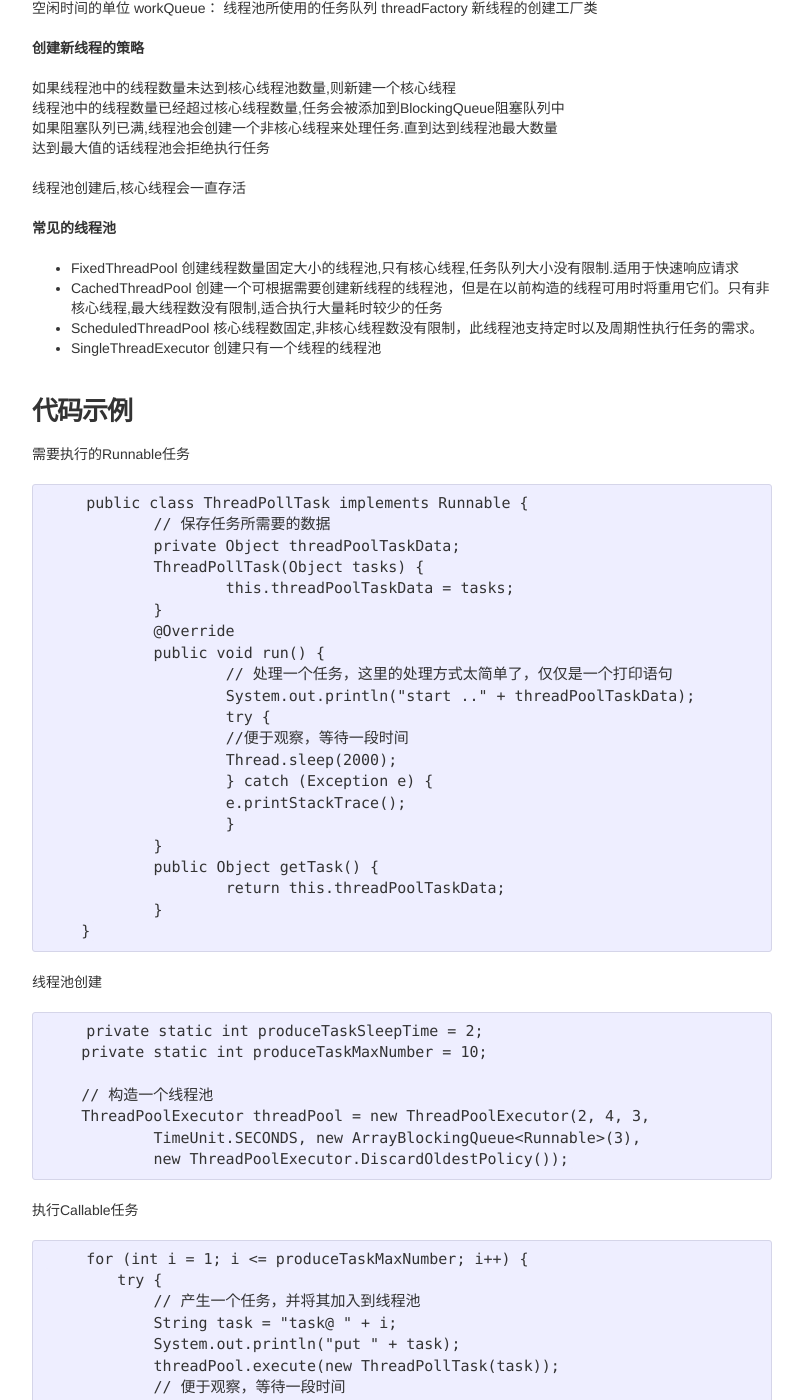
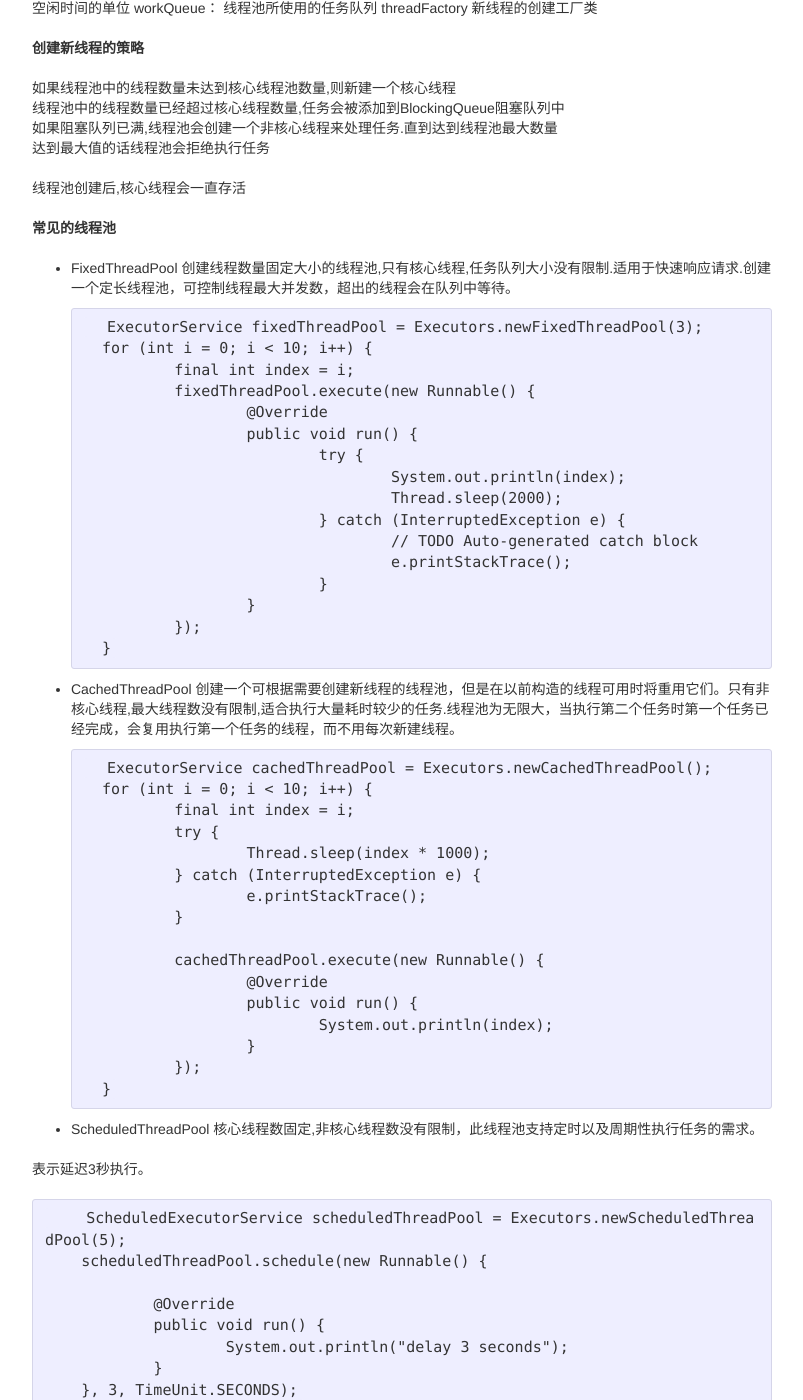
Before and after one commit to viator42/viator42.github.io, a Jekyll site: the page built from _posts/2018-2-24-java-notes.markdown, in a window 1280 px wide and 1400 px high, scrolled down 9411 px. Shown: the whole window, without its empty margins (238-1041 px from the left). Built offline with Jekyll 4.4.1, drawn with Linux system fonts in a browser that asks for light colours; some of the changed text lies outside the part shown.

Commit message:
update post

```diff
--- a/_posts/2018-2-24-java-notes.markdown
+++ b/_posts/2018-2-24-java-notes.markdown
@@ -417,10 +417,86 @@ __创建新线程的策略__
 
 __常见的线程池__
 
-* FixedThreadPool 创建线程数量固定大小的线程池,只有核心线程,任务队列大小没有限制.适用于快速响应请求
-* CachedThreadPool 创建一个可根据需要创建新线程的线程池，但是在以前构造的线程可用时将重用它们。只有非核心线程,最大线程数没有限制,适合执行大量耗时较少的任务
+* FixedThreadPool 创建线程数量固定大小的线程池,只有核心线程,任务队列大小没有限制.适用于快速响应请求.创建一个定长线程池，可控制线程最大并发数，超出的线程会在队列中等待。
+
+        ExecutorService fixedThreadPool = Executors.newFixedThreadPool(3);
+        for (int i = 0; i < 10; i++) {
+                final int index = i;
+                fixedThreadPool.execute(new Runnable() {
+                        @Override
+                        public void run() {
+                                try {
+                                        System.out.println(index);
+                                        Thread.sleep(2000);
+                                } catch (InterruptedException e) {
+                                        // TODO Auto-generated catch block
+                                        e.printStackTrace();
+                                }
+                        }
+                });
+        }
+
+* CachedThreadPool 创建一个可根据需要创建新线程的线程池，但是在以前构造的线程可用时将重用它们。只有非核心线程,最大线程数没有限制,适合执行大量耗时较少的任务.线程池为无限大，当执行第二个任务时第一个任务已经完成，会复用执行第一个任务的线程，而不用每次新建线程。
+
+        ExecutorService cachedThreadPool = Executors.newCachedThreadPool();
+        for (int i = 0; i < 10; i++) {
+                final int index = i;
+                try {
+                        Thread.sleep(index * 1000);
+                } catch (InterruptedException e) {
+                        e.printStackTrace();
+                }
+
+                cachedThreadPool.execute(new Runnable() {
+                        @Override
+                        public void run() {
+                                System.out.println(index);
+                        }
+                });
+        }
+
 * ScheduledThreadPool 核心线程数固定,非核心线程数没有限制，此线程池支持定时以及周期性执行任务的需求。
-* SingleThreadExecutor 创建只有一个线程的线程池
+
+表示延迟3秒执行。
+
+        ScheduledExecutorService scheduledThreadPool = Executors.newScheduledThreadPool(5);
+        scheduledThreadPool.schedule(new Runnable() {
+
+                @Override
+                public void run() {
+                        System.out.println("delay 3 seconds");
+                }
+        }, 3, TimeUnit.SECONDS);
+
+表示延迟1秒后每3秒执行一次。
+
+        scheduledThreadPool.scheduleAtFixedRate(new Runnable() {
+                @Override
+                public void run() {
+                        System.out.println("delay 1 seconds, and excute every 3 seconds");
+                }
+        }, 1, 3, TimeUnit.SECONDS);
+
+
+* SingleThreadExecutor 创建一个单线程化的线程池，它只会用唯一的工作线程来执行任务，保证所有任务按照指定顺序(FIFO, LIFO, 优先级)执行。
+
+        ExecutorService singleThreadExecutor = Executors.newSingleThreadExecutor();
+        for (int i = 0; i < 10; i++) {
+                final int index = i;
+                singleThreadExecutor.execute(new Runnable() {
+
+                        @Override
+                        public void run() {
+                                try {
+                                        System.out.println(index);
+                                        Thread.sleep(2000);
+                                } catch (InterruptedException e) {
+                                        // TODO Auto-generated catch block
+                                        e.printStackTrace();
+                                }
+                        }
+                });
+        }
 
 ### __代码示例__
 
```
Also changed, not shown: other parts of _posts/2018-2-24-java-notes.markdown (+1 -1 lines).
